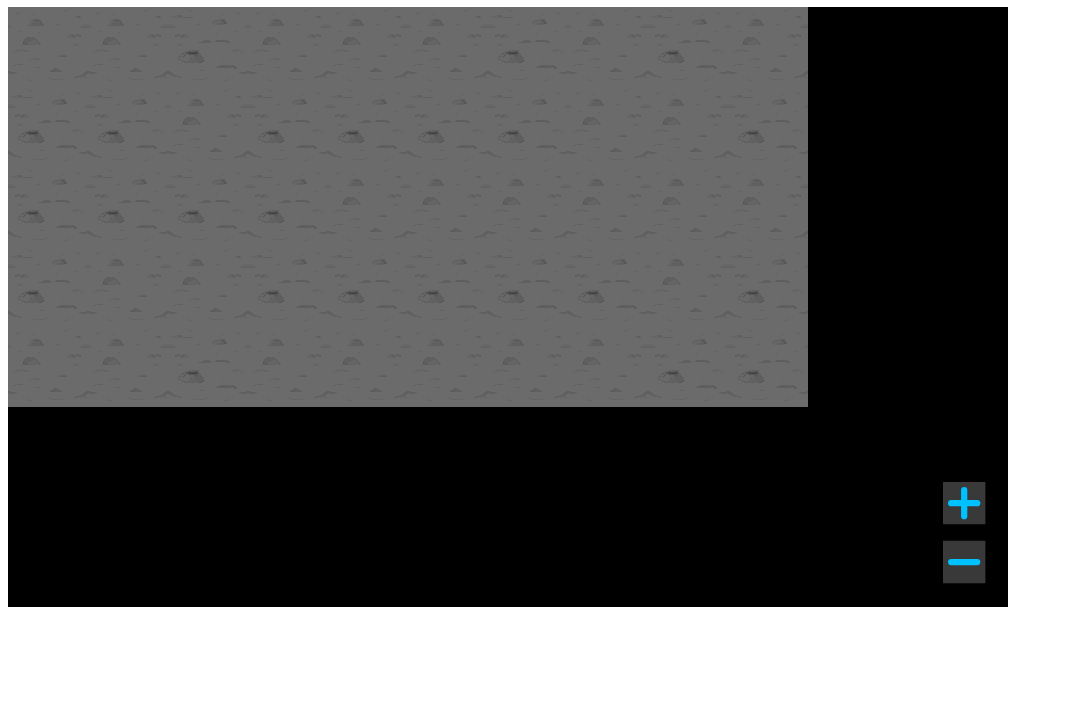
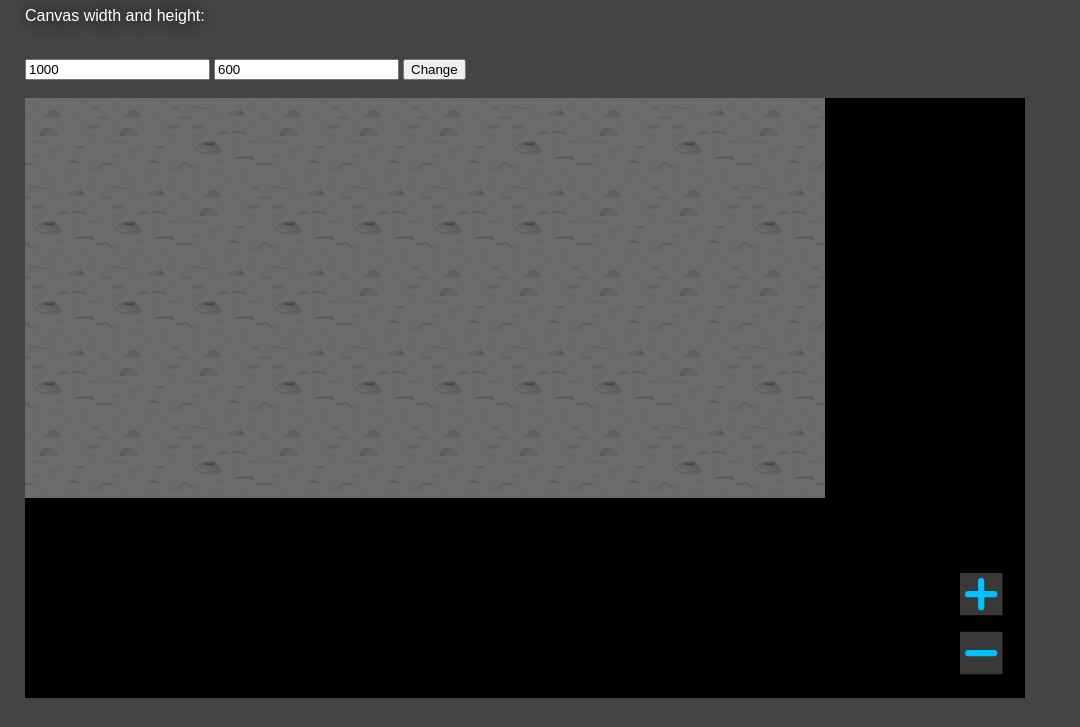
Before and after one commit to Audio-Ninja/Senior-Project-Game, a plain HTML site: page index.html in a window 1280 px wide. Shown: the part 73-800 px from the top of the page, without its empty margins (0-1080 px from the left). Drawn offline with Linux system fonts and the light colour scheme.

Commit message:
canvas size adjust

```diff
--- a/Main.js
+++ b/Main.js
@@ -21,6 +21,11 @@ for(let i = 0; i < mapRows * mapCols; i++) {
     } else {5
         map.push(surface2Img);
     }
+}
+
+function changeCanvas() {
+    canvas.width = document.getElementById("width").value;
+    canvas.height = document.getElementById("height").value;
 }
 
 function gameLoop() {
@@ -52,9 +57,8 @@ canvas.addEventListener('mousemove', (e) => {
 })
 canvas.addEventListener('mousedown', (e) => {
     clicking = true;
-    clickX = e.clientX - 8;
-    clickY = e.clientY - 80;
-    console.log(clickX + " , " + clickY)
+    clickX = e.clientX - 25;
+    clickY = e.clientY - 171;
     if(clickX > canvas.width - 70 && clickX < canvas.width - 18) {
         if(camZ != 4.5 && clickY > canvas.height - 130 && clickY < canvas.height - 78) {
             camZ += 0.5;
--- a/index.html
+++ b/index.html
@@ -2,9 +2,31 @@
 <html>
 <head>
     <title>Strategy Game</title>
+    <style>
+        canvas {
+            display: block;
+        }
+        body {
+            background-color: #444;
+            margin-left: 25px;
+            user-select: none;
+        }
+        h1, p {
+            font-family: sans-serif;
+            color: white;
+            text-shadow: 0 0 15px #000000;
+        }
+    </style>
 </head>
 <body>
     <h1>Strategy Game</h1>
+    <p>Canvas width and height:</p>
+    <br>
+    <input value=1000 id="width">
+    <input value=600 id="height">
+    <button onclick="changeCanvas()">Change</button>
+    <br>
+    <br>
     <canvas></canvas>
     <script src="Main.js"></script>
 </body>
```
